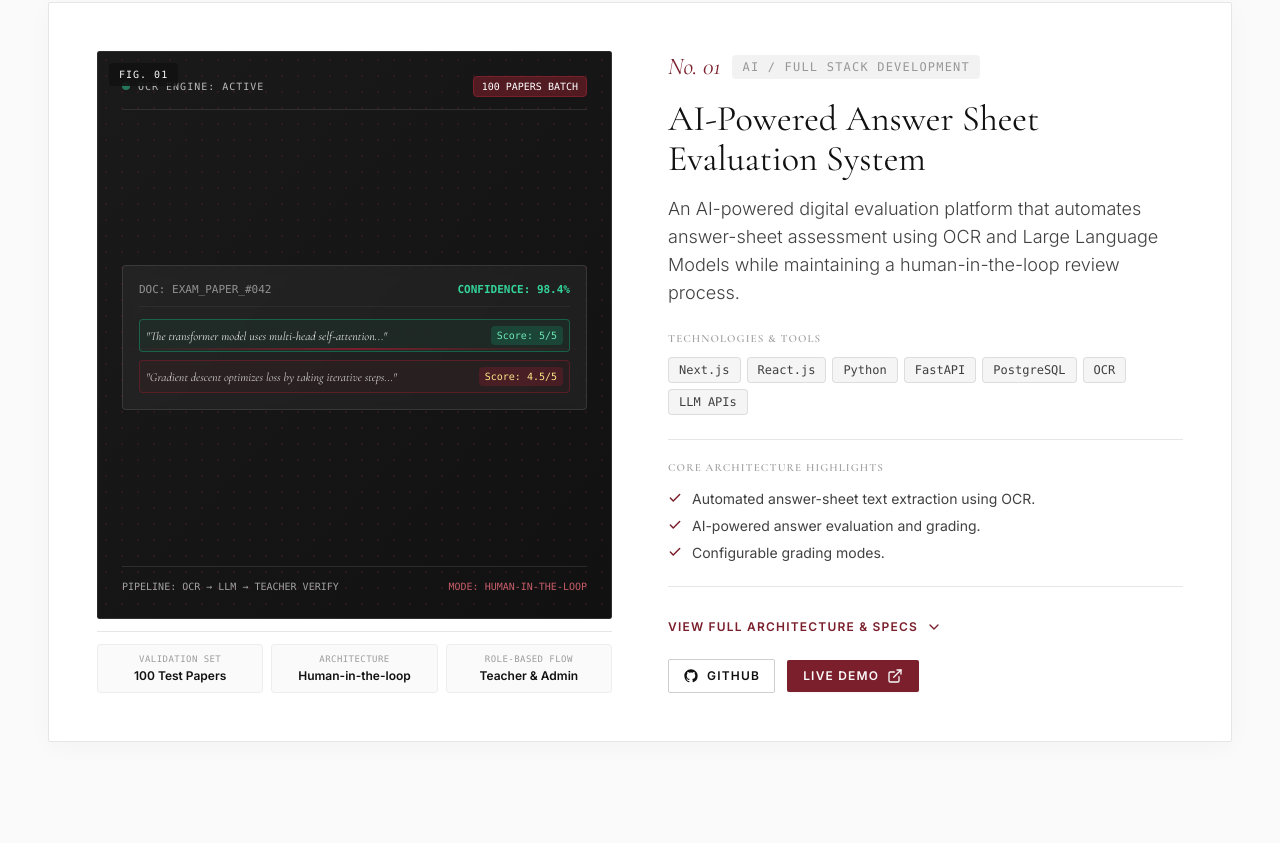
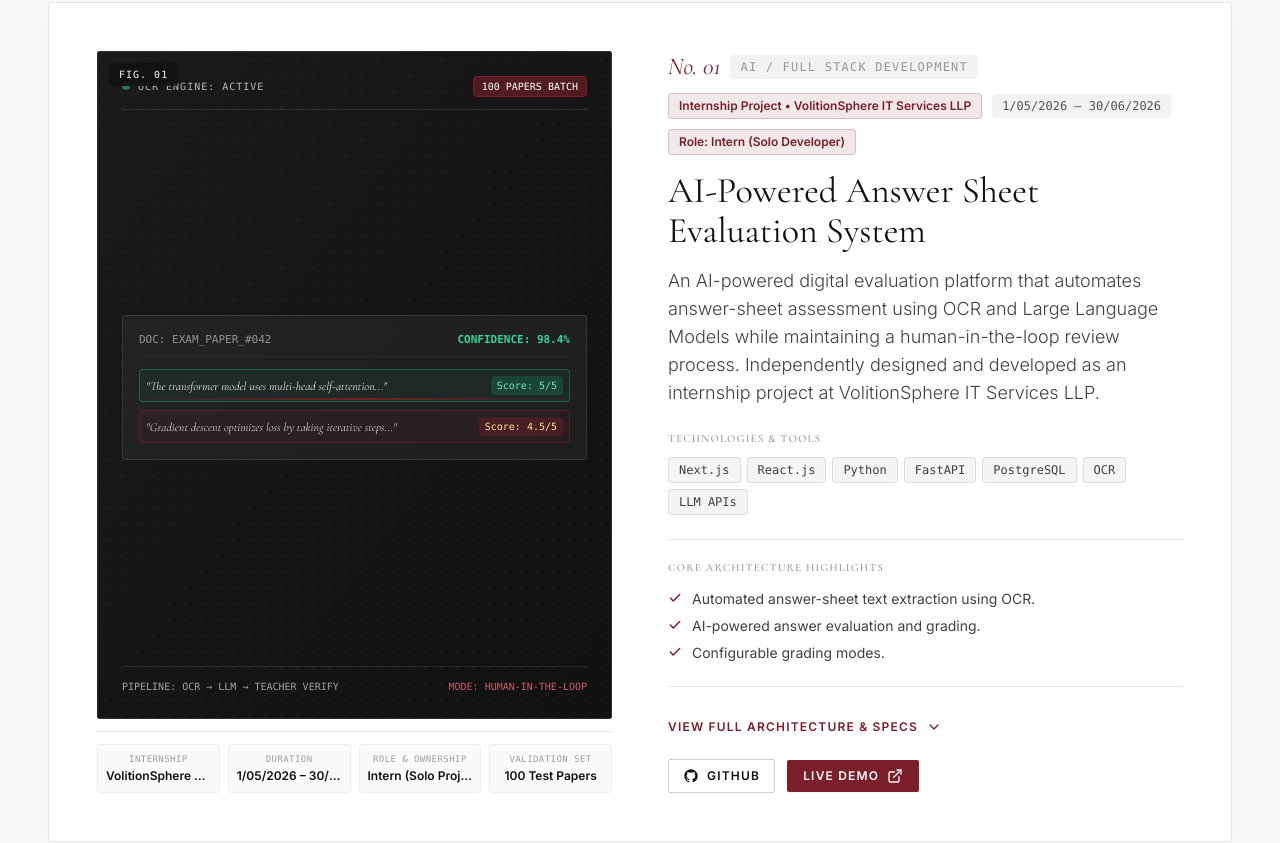
Before and after one commit to anushka-j18/My-Portfolio, a React (Vite) app: page / in a window 1280 px wide. Shown: the part 2940-3783 px from the top of the page. Built offline with nearby package versions, Linux system fonts and the light colour scheme.

Commit message:
feat: link Project 01 to VolitionSphere internship with duration 1/05/2026 - 30/06/2026

```diff
--- a/src/components/sections/EngineeringStories.jsx
+++ b/src/components/sections/EngineeringStories.jsx
@@ -62,9 +62,12 @@ const projectsData = [
     title: 'AI-Powered Answer Sheet Evaluation System',
     shortTitle: 'AI Evaluation System',
     category: 'AI / Full Stack Development',
+    badge: 'Internship Project • VolitionSphere IT Services LLP',
+    duration: '1/05/2026 – 30/06/2026',
+    role: 'Intern (Solo Developer)',
     filterCategories: ['AI / GenAI', 'Full Stack'],
     description:
-      'An AI-powered digital evaluation platform that automates answer-sheet assessment using OCR and Large Language Models while maintaining a human-in-the-loop review process.',
+      'An AI-powered digital evaluation platform that automates answer-sheet assessment using OCR and Large Language Models while maintaining a human-in-the-loop review process. Independently designed and developed as an internship project at VolitionSphere IT Services LLP.',
     tech: ['Next.js', 'React.js', 'Python', 'FastAPI', 'PostgreSQL', 'OCR', 'LLM APIs'],
     features: [
       'Automated answer-sheet text extraction using OCR.',
@@ -74,7 +77,7 @@ const projectsData = [
       'Teacher-oriented evaluation dashboard.',
       'Validation using a collection of 100 test papers.',
     ],
-    timeline: { duration: '3 Months', period: 'May 2026 - July 2026' },
+    timeline: { duration: '2 Months', period: '1/05/2026 – 30/06/2026' },
     challenges: [
       'Extracting handwritten answers reliably across varied handwriting styles.',
       'Designing scalable evaluation workflows with automated fallback to human review.',
@@ -82,10 +85,12 @@ const projectsData = [
       'Managing large teacher allocations and batch CSV exports.',
     ],
     metrics: [
+      { label: 'Internship', value: 'VolitionSphere LLP' },
+      { label: 'Duration', value: '1/05/2026 – 30/06/2026' },
+      { label: 'Role & Ownership', value: 'Intern (Solo Project)' },
       { label: 'Validation Set', value: '100 Test Papers' },
-      { label: 'Architecture', value: 'Human-in-the-loop' },
-      { label: 'Role-Based Flow', value: 'Teacher & Admin' },
     ],
+    experienceLink: '#experience',
     githubLink: 'https://github.com/anushka-j18/AI-EVALUATION-SYSTEM',
     liveLink: 'https://ai-evaluation-system-1mz4.vercel.app/',
     VisualComponent: AiEvaluationVisual,
@@ -436,7 +441,7 @@ const EngineeringStories = () => {
 
                         {/* Quick Metrics Bar below visual */}
                         {project.metrics && (
-                          <div className="grid grid-cols-3 gap-2 mt-3 pt-3 border-t border-deep-dark/10 text-center">
+                          <div className={`grid ${project.metrics.length === 4 ? 'grid-cols-2 md:grid-cols-4' : 'grid-cols-3'} gap-2 mt-3 pt-3 border-t border-deep-dark/10 text-center`}>
                             {project.metrics.map((m, idx) => (
                               <div key={idx} className="bg-deep-dark/[0.02] p-2 rounded border border-deep-dark/5">
                                 <span className="block text-[9px] font-mono uppercase text-deep-dark/40 tracking-wider">
@@ -455,13 +460,25 @@ const EngineeringStories = () => {
                       <div className="w-full lg:w-1/2 flex flex-col justify-between">
                         <div>
                           {/* Eyebrow & Badges */}
-                          <div className="flex flex-wrap items-center gap-3 mb-4">
+                          <div className="flex flex-wrap items-center gap-2.5 mb-4">
                             <span className="text-accent font-serif text-2xl italic">
                               No. {project.id}
                             </span>
                             <span className="text-xs font-mono uppercase tracking-widest text-deep-dark/40 bg-deep-dark/5 px-2.5 py-1 rounded">
                               {project.category}
                             </span>
+
+                            {project.badge && (
+                              <span className="text-xs font-semibold text-accent bg-accent/10 border border-accent/20 px-2.5 py-1 rounded">
+                                {project.badge}
+                              </span>
+                            )}
+
+                            {project.duration && (
+                              <span className="text-xs font-mono font-medium text-deep-dark/70 bg-deep-dark/5 px-2.5 py-1 rounded">
+                                {project.duration}
+                              </span>
+                            )}
 
                             {project.achievement && (
                               <span className="inline-flex items-center gap-1.5 text-xs font-semibold text-amber-900 bg-amber-50 border border-amber-200/80 px-2.5 py-1 rounded">
@@ -620,6 +637,17 @@ const EngineeringStories = () => {
                                     <span>{project.timeline.period}</span>
                                   </div>
                                 )}
+
+                                {project.experienceLink && (
+                                  <div className="pt-3 flex justify-end">
+                                    <a
+                                      href={project.experienceLink}
+                                      className="text-xs font-semibold tracking-widest uppercase border-b border-accent pb-0.5 text-accent hover:opacity-75 transition-opacity"
+                                    >
+                                      View Internship Details in Experience Section →
+                                    </a>
+                                  </div>
+                                )}
                               </div>
                             </div>
                           </div>
--- a/src/data/projects.js
+++ b/src/data/projects.js
@@ -5,10 +5,13 @@ export const projects = [
     title: "AI-Powered Answer Sheet Evaluation System",
     eyebrow: "FEATURE / AI / FULL STACK DEVELOPMENT",
     subhead: "Automating answer-sheet assessment using OCR and Large Language Models with human-in-the-loop verification.",
-    byline: "By Anushka | 3 Months",
+    byline: "By Anushka | Internship at VolitionSphere IT Services LLP (1/05/2026 – 30/06/2026)",
+    duration: "1/05/2026 – 30/06/2026",
+    company: "VolitionSphere IT Services LLP",
+    role: "Intern",
     heroImage: "/project-hero-1.png",
     problem: "Educational institutions spend countless hours manually evaluating handwritten answer sheets, leading to evaluation fatigue, potential inconsistency, and administrative delay across large student batches.",
-    approach: "Combined optical character recognition (OCR) with LLM APIs to extract handwritten script and score answers against configurable rubrics, integrated into a role-based teacher dashboard with verification workflows.",
+    approach: "Combined optical character recognition (OCR) with LLM APIs to extract handwritten script and score answers against configurable rubrics, integrated into a role-based teacher dashboard with verification workflows. Independently developed as an internship project at VolitionSphere IT Services LLP.",
     techStack: "Next.js, React.js, Python, FastAPI, PostgreSQL, OCR, LLM APIs",
     outcome: "Validated across 100 test papers, establishing a consistent digital grading workflow with teacher verification and actionable analytics.",
     pullQuote: "\"A consistent, human-in-the-loop digital evaluation workflow that balances AI speed with educator oversight.\"",
```
